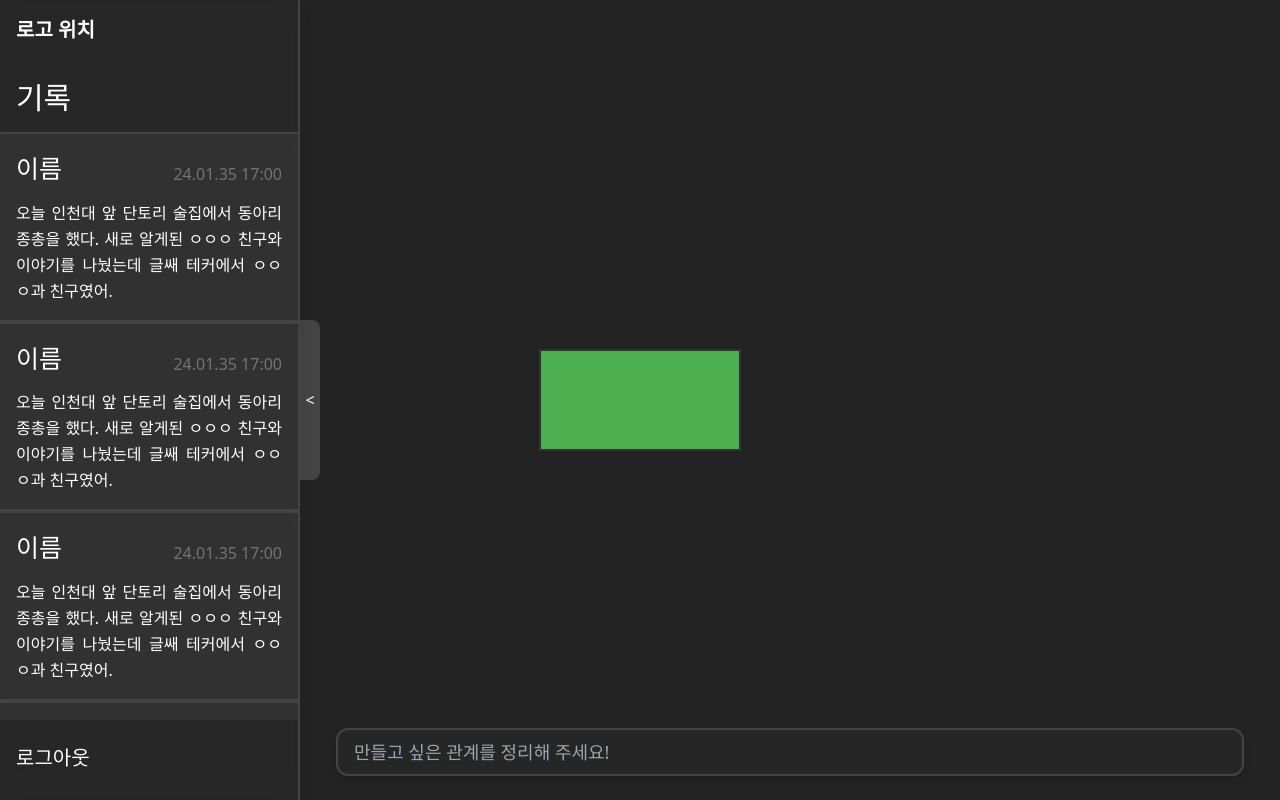
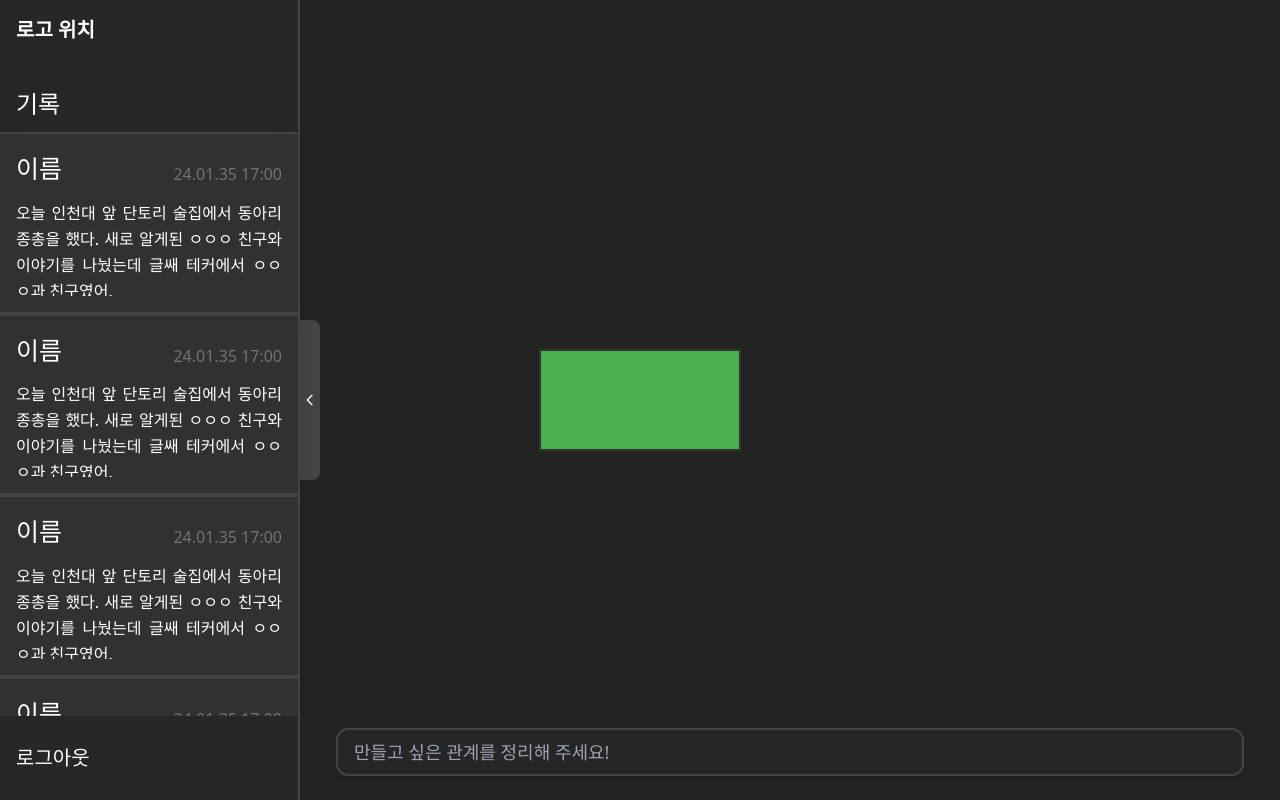
Before and after one commit to 2024-Winter-Bootcamp-Team-J/frontend, a React (Vite) app: page /main in a window 1280 px wide. Built offline with nearby package versions, Linux system fonts and the light colour scheme.

Commit message:
[feat] 메뉴바 구체화 및 기능 구현

```diff
--- a/src/Modal/MainPageModal/SideMenu.tsx
+++ b/src/Modal/MainPageModal/SideMenu.tsx
@@ -21,11 +21,11 @@ const SideMenuBar: React.FC<SideMenuBarProps> = ({ isCollapsed, setIsCollapsed }
             animate={{ x: 0 }}
             exit={{ x: -300 }}
             transition={{ duration: 0.3 }}
-            className="absolute left-0 z-10 flex flex-col h-full shadow-lg w-[300px] "
+            className="absolute left-0 z-10 flex flex-col h-full shadow-lg w-[300px]"
           >
             <div className="absolute inset-0 border-r-2 bg-customColor/80 backdrop-blur-md border-customColor2"></div>
             <h2 className="relative z-20 p-4 text-xl font-bold text-white">로고 위치</h2>
-            <div className="z-20 mt-5 mb-4 ml-4 text-3xl text-white">기록</div>
+            <div className="z-20 mb-3 ml-4 text-2xl text-white mt-7">기록</div>
 
             <div className="z-40 overflow-y-auto h-[750px] relative ">
               <Log />
@@ -36,7 +36,7 @@ const SideMenuBar: React.FC<SideMenuBarProps> = ({ isCollapsed, setIsCollapsed }
             </div>
 
             <div className="z-20 ml-4 mb-7 justify-items-start">
-              <button onClick={() => navigate('/')} className="mt-6 text-xl text-white">
+              <button onClick={() => navigate('/')} className="text-xl text-white mt-7">
                 로그아웃
               </button>
             </div>
@@ -48,9 +48,17 @@ const SideMenuBar: React.FC<SideMenuBarProps> = ({ isCollapsed, setIsCollapsed }
         initial={{ x: 0 }}
         animate={{ x: isCollapsed ? 0 : 300 }}
         transition={{ duration: 0.3 }}
-        className="flex items-center justify-center w-5 h-40 text-white rounded-r-lg cursor-pointer bg-customColor2"
+        className="flex items-center justify-center w-5 h-40 text-white rounded-r-lg cursor-pointer bg-customColor2 hover:bg-menuButton"
       >
-        {isCollapsed ? '>' : '<'}
+        {isCollapsed ? (
+          <svg xmlns="http://www.w3.org/2000/svg" fill="none" viewBox="0 0 24 24" stroke="currentColor" className="w-4 h-4">
+            <path strokeLinecap="round" strokeLinejoin="round" strokeWidth={2} d="M9 5l7 7-7 7" />
+          </svg>
+        ) : (
+          <svg xmlns="http://www.w3.org/2000/svg" fill="none" viewBox="0 0 24 24" stroke="currentColor" className="w-4 h-4">
+            <path strokeLinecap="round" strokeLinejoin="round" strokeWidth={2} d="M15 19l-7-7 7-7" />
+          </svg>
+        )}
       </motion.button>
     </div>
   )
--- a/src/components/SideMenuComponents/Log.tsx
+++ b/src/components/SideMenuComponents/Log.tsx
@@ -2,12 +2,14 @@ import React from 'react'
 
 const Log: React.FC = () => {
   return (
-    <div className="z-30 p-4 text-white border-r-2 bg-recordColor/60 border-y-2 border-customColor2 backdrop-blur-md">
+    <div className="relative z-30 visible p-4 text-white border-r-2 bg-recordColor/60 border-y-2 border-customColor2 backdrop-blur-md">
       <div className="flex justify-between">
-        <div className="text-[25px] mb-3">이름</div>
+        <div className="text-[25px] text-white mb-3">이름</div>
         <div className="mt-3 text-dateColor">24.01.35 17:00</div>
       </div>
-      <div className="leading-relaxed text-justify">오늘 인천대 앞 단토리 술집에서 동아리 종총을 했다. 새로 알게된 ㅇㅇㅇ 친구와 이야기를 나눴는데 글쌔 테커에서 ㅇㅇㅇ과 친구였어.</div>
+      <div className="relative overflow-hidden leading-relaxed text-justify text-white max-h-24">
+        <p className="relative z-20">오늘 인천대 앞 단토리 술집에서 동아리 종총을 했다. 새로 알게된 ㅇㅇㅇ 친구와 이야기를 나눴는데 글쌔 테커에서 ㅇㅇㅇ과 친구였어.</p>
+      </div>
     </div>
   )
 }
```
